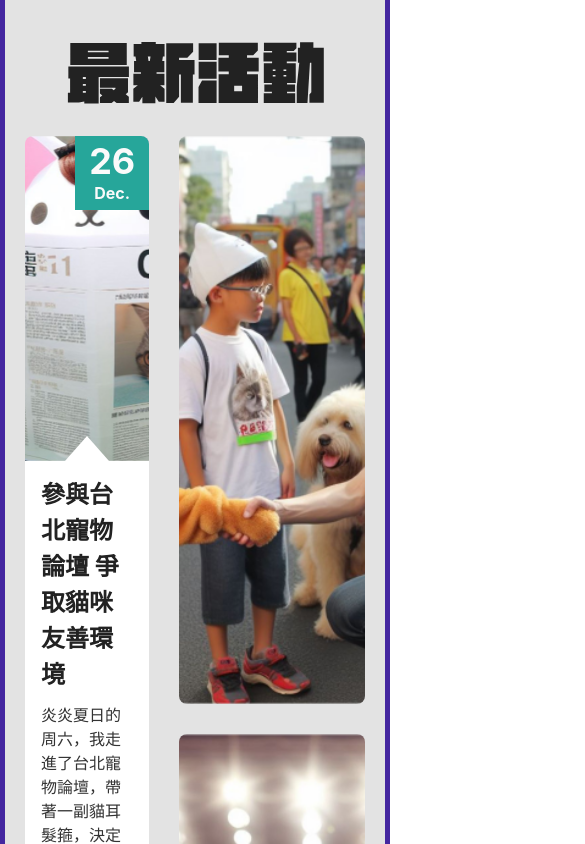
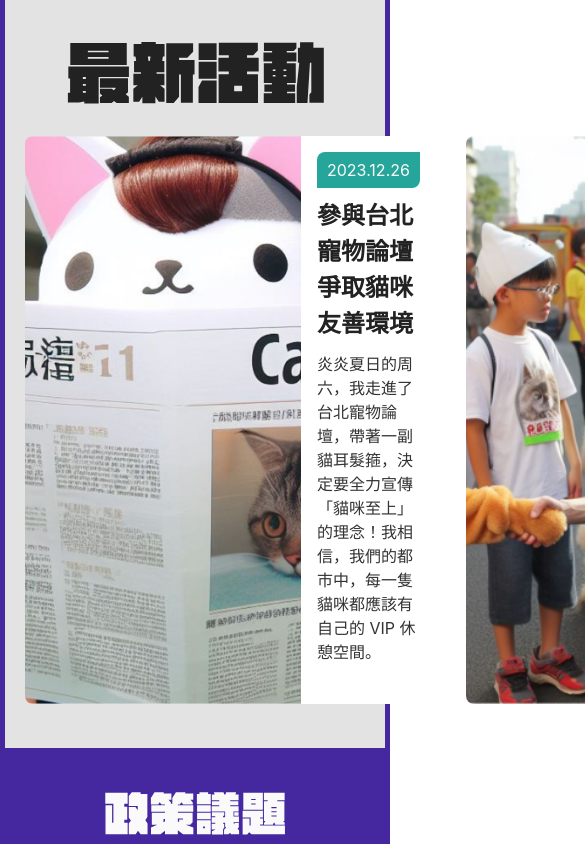
Before and after one commit to lyaui/cat-campaign-website, a Next.js app: page / in a window 390 px wide. Shown: the part 2540-3384 px from the top of the page, 585 px wide, since content can reach past the window. Built offline with nearby package versions, Linux system fonts and the light colour scheme.

Commit message:
feat(Campaigns): rwd layout

```diff
--- a/components/Campaign/index.tsx
+++ b/components/Campaign/index.tsx
@@ -7,6 +7,7 @@ import CampaignCard from '@/components/Campaign/CampaignCard';
 import campaignImg1 from '@/public/assets/images/campaign_1.png';
 import campaignImg2 from '@/public/assets/images/campaign_2.png';
 import campaignImg3 from '@/public/assets/images/campaign_3.png';
+import useIsDesktop from '@/hooks/useIsDesktop';
 
 const campaigns = [
   {
@@ -32,9 +33,12 @@ const campaigns = [
 // TODO SECTION TITLE COMPONENT
 function Campaign() {
   const currentRouter = ROUTERS.CAMPAIGN;
+
+  const { isDesktop, scale } = useIsDesktop();
+
   return (
     <section id={currentRouter.hash} className='py-11' data-aos='fade-up'>
-      <Container>
+      <Container className='p-0'>
         <h2 className='flex-center mb-8'>
           <Image
             src={campaignTitle}
@@ -44,14 +48,17 @@ function Campaign() {
             draggable={false}
           />
         </h2>
-        <div className='grid grid-cols-12 grid-rows-2 gap-[30px]'>
-          <div className='col-span-5 row-span-2'>
-            <CampaignCard {...campaigns[0]} />
+        <div className='flex md:grid md:grid-cols-12 md:grid-rows-2 gap-[30px]'>
+          <div className='md:col-span-5 md:row-span-2'>
+            <CampaignCard
+              direction={isDesktop ? 'column' : 'row'}
+              {...campaigns[0]}
+            />
           </div>
-          <div className='col-span-7 row-span-1'>
+          <div className='md:col-span-7 md:row-span-1'>
             <CampaignCard direction='row' {...campaigns[1]} />
           </div>
-          <div className='col-span-7 row-span-1'>
+          <div className='md:col-span-7 md:row-span-1'>
             <CampaignCard direction='row' {...campaigns[2]} />
           </div>
         </div>
```
